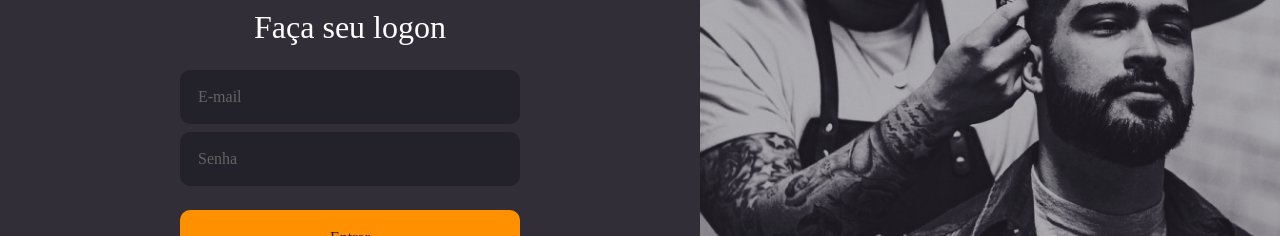
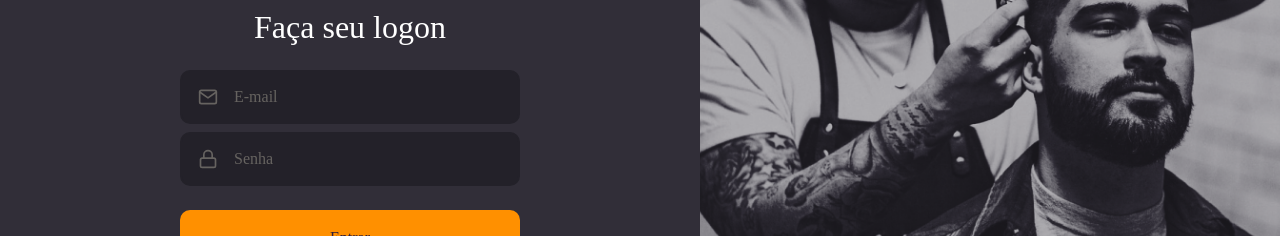
Before and after one commit to nathaliaassis/go_barber_web, a React (Create React App) app: page / in a window 1280 px wide. Shown: the part 276-512 px from the top of the page. Built offline with nearby package versions, Linux system fonts and the light colour scheme; the HTML template or start-up script is replaced by a standard one.

Commit message:
form components and icon props

```diff
--- /dev/null
+++ b/src/components/Button/index.tsx
@@ -0,0 +1,15 @@
+import React, { ButtonHTMLAttributes } from 'react';
+
+import { Container } from './styles';
+
+type ButtonProps = ButtonHTMLAttributes<HTMLButtonElement>;
+
+const Button: React.FC<ButtonProps> = ({ children, ...rest }) => {
+  return (
+    <Container type="button" {...rest}>
+      {children}
+    </Container>
+  );
+};
+
+export default Button;
--- /dev/null
+++ b/src/components/Button/styles.ts
@@ -0,0 +1,20 @@
+import styled from 'styled-components';
+import { darken } from 'polished';
+
+export const Container = styled.button`
+  background: #ff9000;
+  height: 56px;
+  border: 0;
+  border-radius: 10px;
+  padding: 0 16px;
+  width: 100%;
+  margin: 24px 0;
+  transition: all 0.4s;
+
+  font-weight: 500;
+  color: #321e38;
+
+  &:hover {
+    background: ${darken(0.05, '#FF9000')};
+  }
+`;
--- /dev/null
+++ b/src/components/Input/index.tsx
@@ -0,0 +1,20 @@
+import React, { InputHTMLAttributes } from 'react';
+import { IconBaseProps } from 'react-icons';
+
+import { Container } from './styles';
+
+interface InputProps extends InputHTMLAttributes<HTMLInputElement> {
+  name: string;
+  icon?: React.ComponentType<IconBaseProps>;
+}
+
+const Input: React.FC<InputProps> = ({ icon: Icon, ...rest }) => {
+  return (
+    <Container>
+      {Icon && <Icon size={20} />}
+      <input {...rest} />
+    </Container>
+  );
+};
+
+export default Input;
--- /dev/null
+++ b/src/components/Input/styles.ts
@@ -0,0 +1,35 @@
+import styled from 'styled-components';
+
+export const Container = styled.div`
+  display: flex;
+  align-items: center;
+
+  background: #232129;
+  border-radius: 10px;
+  border: 2px solid #232129;
+  padding: 0 16px;
+  width: 100%;
+
+  color: #666360;
+
+  input {
+    flex: 1;
+    background: transparent;
+    border: 0;
+    color: #f4ede8;
+    padding: 16px 0;
+
+    &::placeholder {
+      color: #666360;
+    }
+  }
+
+  & + div {
+    /** todo input que tiver abaixo de outro */
+    margin-top: 8px;
+  }
+
+  svg {
+    margin-right: 16px;
+  }
+`;
--- a/src/pages/SignIn/index.tsx
+++ b/src/pages/SignIn/index.tsx
@@ -1,9 +1,12 @@
 import React from 'react';
-import { FiLogIn } from 'react-icons/fi';
+import { FiLogIn, FiMail, FiLock } from 'react-icons/fi';
 
 import Logo from '../../assets/logo.svg';
 
 import { Container, Content, Background } from './styles';
+
+import Input from '../../components/Input';
+import Button from '../../components/Button';
 
 const SignIn: React.FC = () => {
   return (
@@ -12,9 +15,14 @@
         <img src={Logo} alt="GoBarber" />
         <form>
           <h1>Faça seu logon</h1>
-          <input placeholder="E-mail" />
-          <input placeholder="Senha" type="password" />
-          <button type="submit">Entrar</button>
+          <Input name="email" icon={FiMail} placeholder="E-mail" />
+          <Input
+            type="password"
+            icon={FiLock}
+            name="password"
+            placeholder="Senha"
+          />
+          <Button type="submit">Entrar</Button>
           <a href="/forgot">Esqueci minha senha</a>
         </form>
         <a href="/signUp">
--- a/src/pages/SignIn/styles.ts
+++ b/src/pages/SignIn/styles.ts
@@ -25,43 +25,6 @@
 
     h1 {
       margin-bottom: 24px;
-    }
-
-    input {
-      background: #232129;
-      border-radius: 10px;
-      border: 2px solid #232129;
-      padding: 16px;
-      width: 100%;
-
-      color: #f4ede8;
-
-      &::placeholder {
-        color: #666360;
-      }
-
-      & + input {
-        /** todo input que tiver abaixo de outro */
-        margin-top: 8px;
-      }
-    }
-
-    button {
-      background: #ff9000;
-      height: 56px;
-      border: 0;
-      border-radius: 10px;
-      padding: 0 16px;
-      width: 100%;
-      margin: 24px 0;
-      transition: all 0.4s;
-
-      font-weight: 500;
-      color: #321e38;
-
-      &:hover {
-        background: ${darken(0.05, '#FF9000')};
-      }
     }
 
     a {
```
